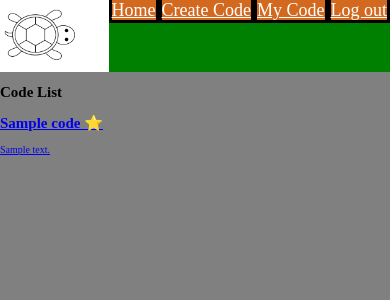
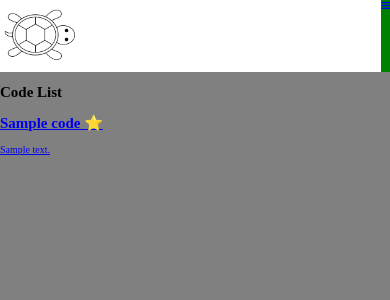
Before and after one commit to danielmerritt001/code-shelley, a Django app: page /codes/ in a window 390 px wide. Shown: the top 300 px of the page. Run offline with Django 4.2, Linux system fonts and the light colour scheme; a user stored in the database is signed in; tables that the repository leaves empty hold one stand-in row (values such as "Sample post").

Commit message:
hamburger functional

```diff
--- a/main_app/static/css/base.css
+++ b/main_app/static/css/base.css
@@ -38,14 +38,29 @@
   margin-left: 15px;
 }
 
-nav > div > a{
+#navlinks {
   color: white;
   font-size: 18px;
   border: solid black;
   background-color: chocolate;
-
+  display: none;
 }
 
 a > img {
   transform: rotate(90deg);
 }
+
+.hamburger-icon {
+  .topnav a.icon {
+    background: black;
+    display: block;
+    position: absolute;
+    right: 0;
+    top: 0;
+  }
+}
+
+.hamburger-icon:hover {
+  background-color: #ddd;
+  color: black;
+}
--- /dev/null
+++ b/main_app/static/js/navbar.js
@@ -0,0 +1,8 @@
+function myFunction() {
+  var x = document.getElementById("navlinks");
+  if (x.style.display === "block") {
+    x.style.display = "none";
+  } else {
+    x.style.display = "block";
+  }
+}
--- a/main_app/templates/base.html
+++ b/main_app/templates/base.html
@@ -12,7 +12,9 @@
     href=""
   >
   <title>Code Shelley</title>
+  <link rel="stylesheet" href="https://cdnjs.cloudflare.com/ajax/libs/font-awesome/4.7.0/css/font-awesome.min.css">
   <link rel="stylesheet" type="text/css" href="{% static 'css/base.css' %}">
+  <script defer src="{% static 'js/navbar.js' %}"></script>
   {% block head %}
   {% endblock %}
 </head>
@@ -29,14 +31,21 @@
     </div>
     <nav>
         {% if user.is_authenticated %}
-        <div><a href="/">Home</a></div>
-        <div><a href="{% url 'code-create' %}">Create Code</a></div>
-        <div><a href="{% url 'code-index' %}">My Code</a></div>
-        <div><a href="{% url 'logout' %}">Log out</a></div>
+        <div id="navlinks">
+          <a href="/">Home</a>
+          <a href="{% url 'code-create' %}">Create Code</a>
+          <a href="{% url 'code-index' %}">My Code</a>
+          <a href="{% url 'logout' %}">Log out</a>
+        </div>
         {% else %}
-        <div><a href="{% url 'home' %}">Login</a></div>
-        <div><a href="{% url 'signup' %}">Sign Up</a></div>
+        <div id="navlinks">
+          <a href="{% url 'home' %}">Login</a>
+          <a href="{% url 'signup' %}">Sign Up</a>
+        </div>
         {% endif %}
+        <a href="javascript:void(0);" class="hamburger-icon" onclick="myFunction()">
+          <i class="fa fa-bars"></i>
+        </a>
     </nav>
   </header>
   <main>
```
